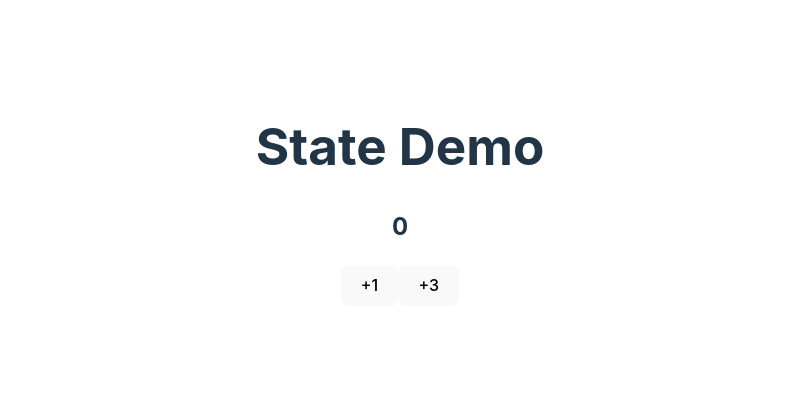
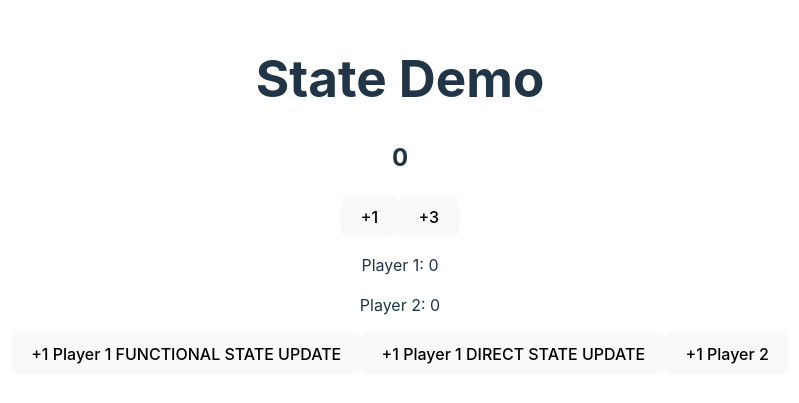
Before and after one commit to CodyCardinal/TWDB-React, a React (Vite) app in the folder AdvancedReact/: page / in a window 1280 px wide. Shown: the part 205-608 px from the top of the page, without its empty margins (240-1039 px from the left). Built offline with nearby package versions, Linux system fonts and the light colour scheme.

Commit message:
Functional State Update vs Direct State Update in Scorekeeper

```diff
--- a/AdvancedReact/src/App.jsx
+++ b/AdvancedReact/src/App.jsx
@@ -1,11 +1,13 @@
 import './App.css'
 import Counter from './Counter.jsx';
+import ScoreKeeper from './ScoreKeeper.jsx';
 
 function App() {
   return (
     <>
       <h1>State Demo</h1>
       <Counter />
+      <ScoreKeeper />
     </>
   )
 }
--- /dev/null
+++ b/AdvancedReact/src/ScoreKeeper.jsx
@@ -0,0 +1,26 @@
+import { useState } from "react";
+
+export default function ScoreKeeper() {
+    const [scores, setScores] = useState({ p1Score: 0, p2Score: 0 });
+
+    function increaseP1ScoreDirectStateUpdate() {
+        const newScores = { ...scores, p1Score: scores.p1Score + 1 };
+        setScores(newScores);
+    }
+
+    function increaseP1ScoreFunctionalStateUpdate() {
+        setScores((oldScores) => {
+            return { ...oldScores, p1Score: oldScores.p1Score + 1 };
+        });
+    }
+
+    return (
+        <div>
+            <p>Player 1: {scores.p1Score}</p>
+            <p>Player 2: {scores.p2Score}</p>
+            <button onClick={increaseP1ScoreFunctionalStateUpdate}>+1 Player 1 FUNCTIONAL STATE UPDATE</button>
+            <button onClick={increaseP1ScoreDirectStateUpdate}>+1 Player 1 DIRECT STATE UPDATE</button>
+            <button>+1 Player 2</button>
+        </div>
+    );
+}
```
